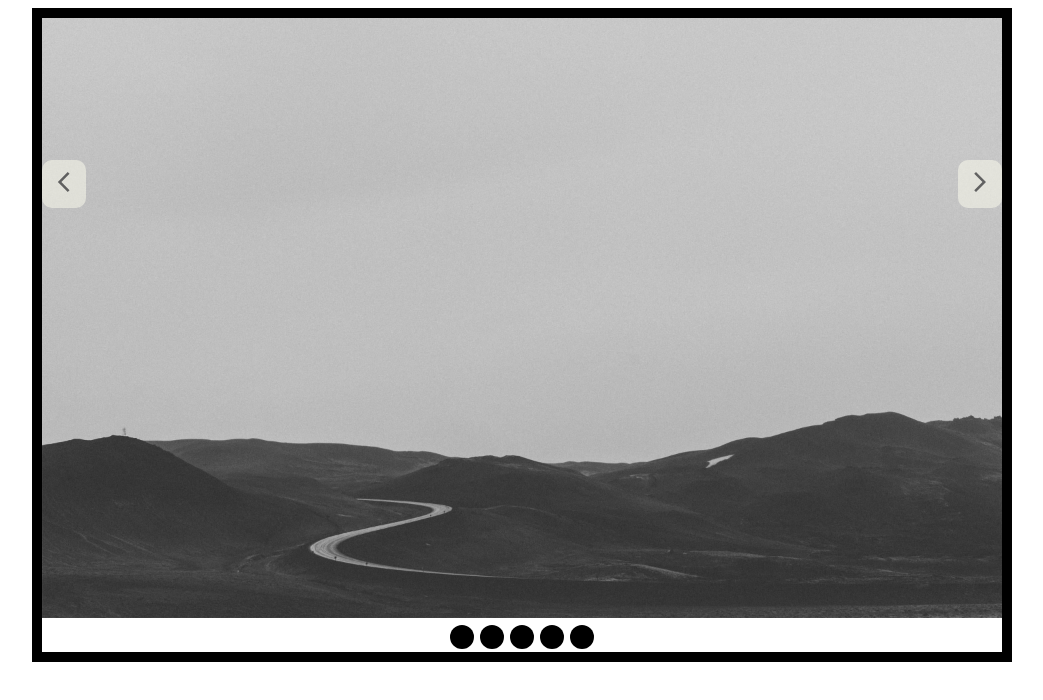
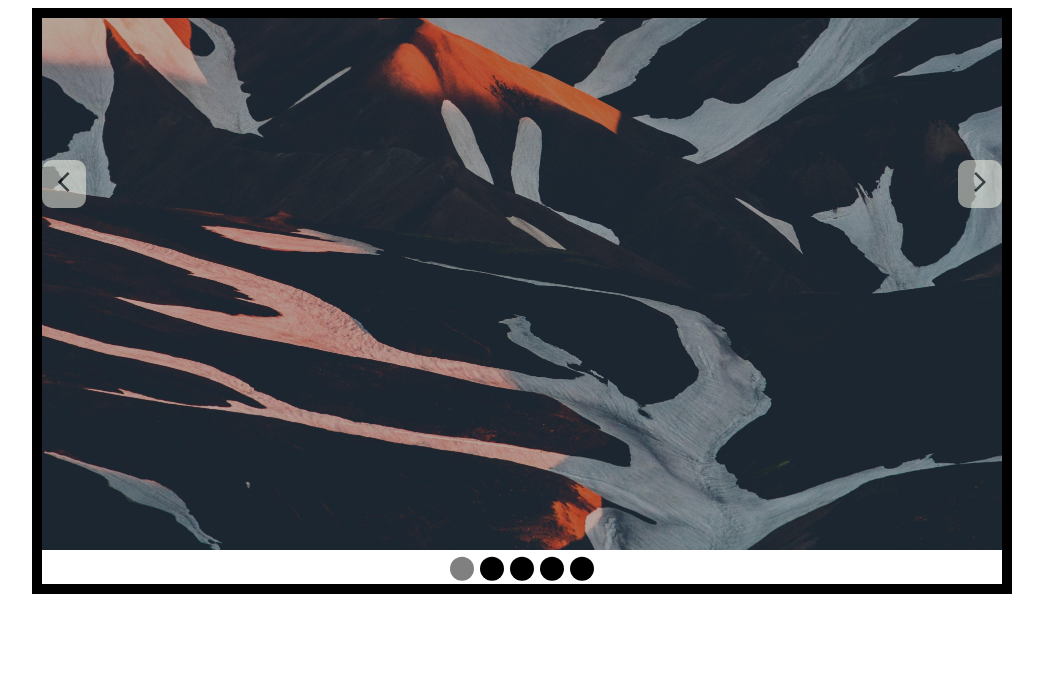
Before and after one commit to 01zulfi/image-slider, a plain HTML site: page index.html in a window 1280 px wide. Both pictures are taken after a click on the element 182 px from the left and 184 px from the top of the page. Shown: the whole page, without its empty margins (118-1161 px from the left). Drawn offline with Linux system fonts and the light colour scheme.

Commit message:
Set interval

```diff
--- a/index.html
+++ b/index.html
@@ -36,7 +36,7 @@
         </div>
       </div>
       <div class="nav-buttons-div">
-        <button class="nav-buttons"></button>
+        <button class="nav-buttons active"></button>
         <button class="nav-buttons"></button>
         <button class="nav-buttons"></button>
         <button class="nav-buttons"></button>
--- a/script.js
+++ b/script.js
@@ -1,9 +1,31 @@
 const allImages = document.querySelectorAll(".image-container");
+const navButtons = document.querySelectorAll(".nav-buttons");
 const previousButton = document.querySelector(".left-button");
 const forwardButton = document.querySelector(".right-button");
 
-forwardButton.addEventListener("click", moveSlidesForward);
-previousButton.addEventListener("click", moveSlidesBackward);
+forwardButton.addEventListener("click", forwardClickHandler);
+previousButton.addEventListener("click", backwardClickHandler);
+
+let imageTimer = setInterval(autoSlideShow, 5000);
+
+function forwardClickHandler() {
+  moveSlidesForward();
+  moveNavButtonsForward();
+  clearInterval(imageTimer);
+  imageTimer = setInterval(autoSlideShow, 5000);
+}
+
+function backwardClickHandler() {
+  moveSlidesBackward();
+  moveNavButtonsBackward();
+  clearInterval(imageTimer);
+  imageTimer = setInterval(autoSlideShow, 5000);
+}
+
+function autoSlideShow() {
+  moveSlidesForward();
+  moveNavButtonsForward();
+}
 
 function moveSlidesForward() {
   for (let i = 0; i < allImages.length; i++) {
@@ -34,3 +56,33 @@ function moveSlidesBackward() {
     }
   }
 }
+
+function moveNavButtonsForward() {
+  for (let i = 0; i < navButtons.length; i++) {
+    if (navButtons[i].classList.contains("active")) {
+      if (i === navButtons.length - 1) {
+        navButtons[i].classList.toggle("active");
+        navButtons[0].classList.toggle("active");
+        return;
+      }
+      navButtons[i].classList.toggle("active");
+      navButtons[++i].classList.toggle("active");
+      return;
+    }
+  }
+}
+
+function moveNavButtonsBackward() {
+  for (let i = 0; i < navButtons.length; i++) {
+    if (navButtons[i].classList.contains("active")) {
+      if (i === 0) {
+        navButtons[i].classList.toggle("active");
+        navButtons[navButtons.length - 1].classList.toggle("active");
+        return;
+      }
+      navButtons[i].classList.toggle("active");
+      navButtons[--i].classList.toggle("active");
+      return;
+    }
+  }
+}
--- a/style.css
+++ b/style.css
@@ -23,6 +23,17 @@ body {
 
 .image-container.active {
   display: block;
+  animation: sliding;
+  animation-duration: 150ms;
+}
+
+@keyframes sliding {
+  from {
+    opacity: 0;
+  }
+  to {
+    opacity: 1;
+  }
 }
 
 .left-and-right-buttons {
@@ -63,9 +74,9 @@ body {
   height: 30px;
   clip-path: circle(40%);
   background-color: black;
-  transition: background-color 100ms ease;
+  transition: background-color 150ms ease;
 }
 
-.nav-buttons-div button:focus {
+.nav-buttons-div button.active {
   background-color: gray;
 }
```
